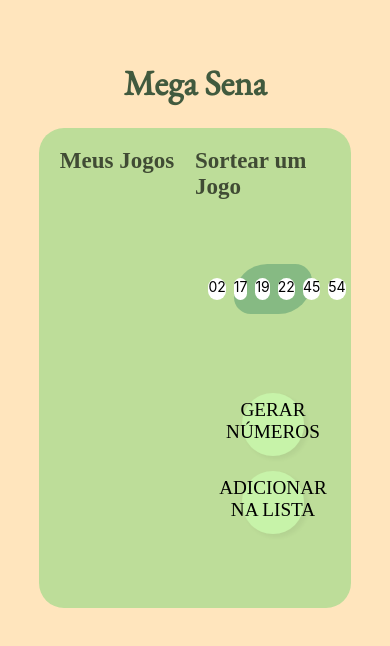
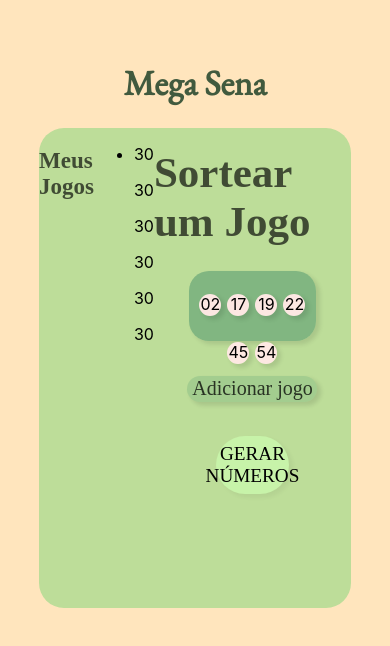
Before and after one commit to vitoriaacarvalho/jogando-na-mega-sena, a React (Create React App) app in the folder front/jogando-na-mega/: page / in a window 390 px wide. Shown: the top 646 px of the page. Built offline with nearby package versions, Linux system fonts and the light colour scheme; a web font is replaced by a local one.

Commit message:
front in progress 2

```diff
--- a/front/jogando-na-mega/package.json
+++ b/front/jogando-na-mega/package.json
@@ -8,6 +8,7 @@
     "@testing-library/user-event": "^13.5.0",
     "react": "^18.2.0",
     "react-dom": "^18.2.0",
+    "react-icons": "^4.7.1",
     "react-scripts": "5.0.1",
     "web-vitals": "^2.1.4"
   },
@@ -34,5 +35,8 @@
       "last 1 firefox version",
       "last 1 safari version"
     ]
+  },
+  "devDependencies": {
+    "@klarr-agency/circum-icons-react": "^2.0.1"
   }
 }
--- a/front/jogando-na-mega/src/Components/Left.js
+++ b/front/jogando-na-mega/src/Components/Left.js
@@ -4,6 +4,20 @@
     return(
         <aside>
             <h6>Meus Jogos</h6>
+            <div game-container>
+                <ul>
+                    <li>
+                        <p className="a1">30</p>
+                        <p className="a2">30</p>
+                        <p className="a3">30</p>
+                        <p className="a4">30</p>
+                        <p className="a5">30</p>
+                        <p className="a6">30</p>
+                    </li>
+
+                </ul>
+
+            </div>
         </aside>
     );
 }
--- a/front/jogando-na-mega/src/Components/Right.css
+++ b/front/jogando-na-mega/src/Components/Right.css
@@ -8,15 +8,16 @@
 .title{
     font-family: 'Markazi Text', serif;
     color: #000000a8;
-    font-size: 23px;
+    font-size: 43px;
     margin-top: 20px;
+    margin-bottom: 15px;
     justify-content: center;
     display: flex;
 }
 .button{
     display: flex;
     margin: auto;
-    margin-top: 5px;
+    margin-top: -60px;
     justify-content: center;
     text-decoration: none;
     background-color:#c7f3a9;
@@ -26,7 +27,7 @@
     box-shadow: 3.5px 3px 4px 0.5px rgba(0, 0, 0, 0.048);
 }
 .button:hover{
-    background-color:#d1f3bb;
+    background-color:#bfdfaada;
     width: 41%;
     height: 65px;
     border-radius: 50px;
@@ -38,47 +39,165 @@
     color: black;
     font-family: 'Markazi Text', serif;
 }
-.button-2{
+.bttn-2{
+    text-decoration: none;
+    height: 26px;
+    width: 130px;
+    background-color: rgba(113, 172, 123, 0.342);
+    border-radius: 100px;
     display: flex;
     margin: auto;
-    margin-top: -60px;
+    flex-direction: row;
+    margin-top: -80px;
+    box-shadow: 3.5px 3px 4px 0.5px rgba(0, 0, 0, 0.11);
+}
+.bttn-2:hover{
+    height: 30px;
+    width: 136px;
+    background-color: rgba(147, 199, 156, 0.473);
+}
+.bttn-2-p{
+    display: flex;
+    margin: auto;
     justify-content: center;
     text-decoration: none;
-    background-color:#c7f3a9;
-    width: 40%;
-    height: 63px;
-    border-radius: 70px;
-    box-shadow: 3.5px 3px 4px 0.5px rgba(0, 0, 0, 0.048);
-}
-.button-2:hover{
-    background-color:#46682f;
-    width: 41%;
-    height: 65px;
-    border-radius: 50px;
-}
-.bttn-p2{
-    margin-top: 9%;
-    font-size: 120%;
-    text-align: center;
-    color: black;
+    color: #000000c0;
     font-family: 'Markazi Text', serif;
+    font-size: 20px;
 }
 .numbers-container{
-    background-color: rgba(113, 172, 123, 0.705);
-    width: 50%;
-    height:50px;
+    background-color: rgba(113, 172, 123, 0.788);
+    width: 74%;
+    height:100px;
     display: flex;
     flex-direction: row;
     justify-content: center;
     margin: auto;
     margin-top: 10px;
-    border-radius: 50px 25px;
+    border-radius: 20px;
+    flex-wrap: wrap;
+    box-shadow: 3.5px 3px 4px 0.5px rgba(0, 0, 0, 0.103);
 }
 .n1,.n2,.n3,.n4,.n5,.n6{
-    background-color: #ffffff;
+    background-color: #ffe8e4f8;
     border-radius: 100px;
-    width: 20px;
-    font-size: 14px;
+    font-size: 24px;
     text-align: center;
-    margin-left: 8px;
+    margin-left: 5px;
+    margin:auto;
+    height: 45px;
+    margin: 8px;
+    margin-top: 26px;
+    width: 45px;
+    box-shadow: 3.5px 3px 4px 0.5px rgba(0, 0, 0, 0.103);
 }
+@media (max-width: 1220px) {
+    .n1,.n2,.n3,.n4,.n5,.n6{
+        width: 35px;
+        height: 35px;
+        font-size: 110%;
+        margin: 4px;
+        margin-top: 28px;
+        text-align: center;
+    }
+    .numbers-container{
+        width: 65%;
+        height:90px;
+    }
+}
+
+
+@media (max-width: 1000px) {
+    .n1,.n2,.n3,.n4,.n5,.n6{
+        height: 38px;
+        width: 38px;
+        font-size: 120%;
+        align-items: center;
+        margin: 5px;
+        margin-top: 30px;
+    }
+    .numbers-container{
+        width: 64%;
+        height:100px;
+    }
+    .box{
+        background-color: rgba(255, 0, 0, 0);
+        width: 100%;
+        display: flex;
+        flex-direction: column;
+        justify-content: flex-start;
+    }
+    .button{
+        margin-top: -60px;
+        width: 39%;
+        height: 63px;
+        border-radius: 70px;
+        box-shadow: 3.5px 3px 4px 0.5px rgba(0, 0, 0, 0.048);
+    }
+}
+@media (max-width: 850px) {
+    .n1,.n2,.n3,.n4,.n5,.n6{
+        height: 30px;
+        width: 30px;
+        font-size: 100%;
+        margin: 5px;
+        margin-top: 30px;
+    }
+    .numbers-container{
+        width: 64%;
+        height:100px;
+    }
+    .button{
+        margin-top: -60px;
+        width: 38%;
+        height: 61px;
+        border-radius: 70px;
+        box-shadow: 3.5px 3px 4px 0.5px rgba(0, 0, 0, 0.048);
+    }
+}
+@media (max-width: 700px) {
+    .n1,.n2,.n3,.n4,.n5,.n6{
+        height: 25px;
+        width: 25px;
+        font-size: 100%;
+        margin: 5px;
+        margin-top: 28px;
+    }
+    .numbers-container{
+        width: 64%;
+        height:80px;
+    }
+    .button{
+        margin-top: -80px;
+        width: 37%;
+        height: 58px;
+        border-radius: 70px;
+        box-shadow: 3.5px 3px 4px 0.5px rgba(0, 0, 0, 0.048);
+    }
+}
+@media (max-width: 620px) {
+    .n1,.n2,.n3,.n4,.n5,.n6{
+        height: 22px;
+        width: 22px;
+        font-size: 100%;
+        margin: 5px;
+        margin-top: 23px;
+    }
+    .numbers-container{
+        width: 64%;
+        height:70px;
+    }
+}
+@media (max-width: 560px) {
+    .n1,.n2,.n3,.n4,.n5,.n6{
+        height: 22px;
+        width: 22px;
+        font-size: 100%;
+        margin: 3px;
+        margin-top: 23px;
+    }
+    .numbers-container{
+        width: 64%;
+        height:70px;
+    }
+}
--- a/front/jogando-na-mega/src/Components/Right.js
+++ b/front/jogando-na-mega/src/Components/Right.js
@@ -1,4 +1,6 @@
 import "./Right.css"
+import CircumIcon from "@klarr-agency/circum-icons-react";
+
 const Right=()=>{
     return(
         <div className="box">
@@ -11,12 +13,16 @@
                 <p className="n5">45</p>
                 <p className="n6">54</p>
             </div>
+
+
+
+            <a href="#" className="bttn-2">
+                <p className="bttn-2-p">Adicionar jogo</p>
+            </a>
             <a href="#" className="button">
                 <p className="bttn-p">GERAR NÚMEROS</p>
             </a>
-            <a href="#" className="button-2">
-                <p className="bttn-p2">ADICIONAR NA LISTA</p>
-            </a>
+
         </div>
     );
 }
```
Also changed, not shown: 1 other file (tests, documents, lock files or other folders).
